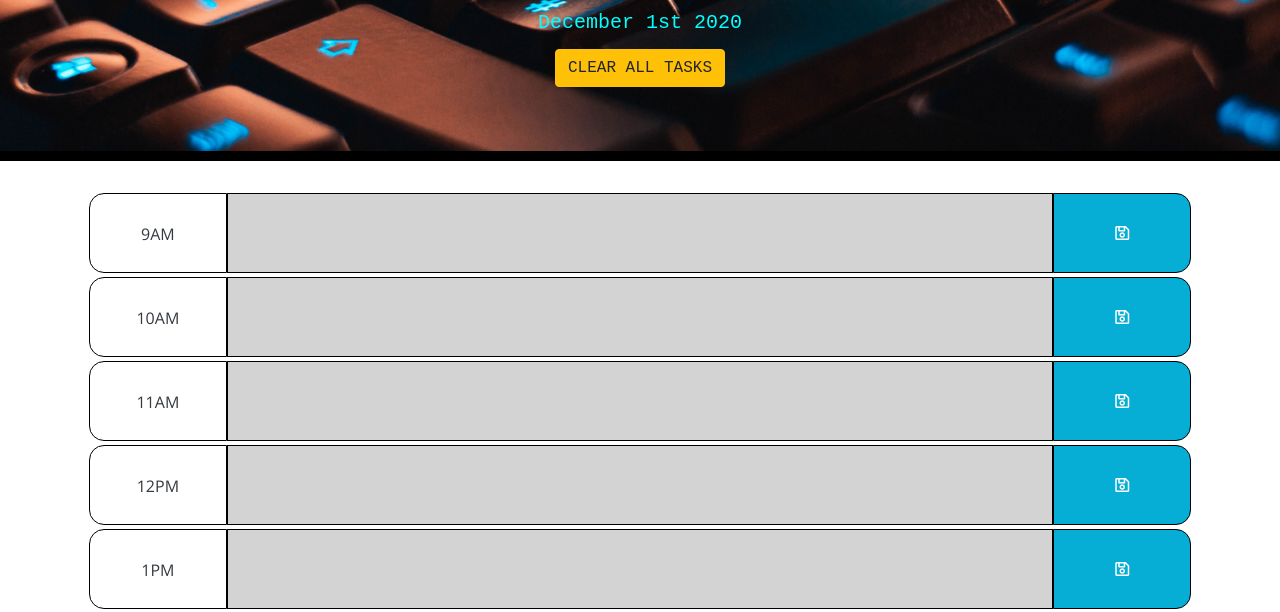
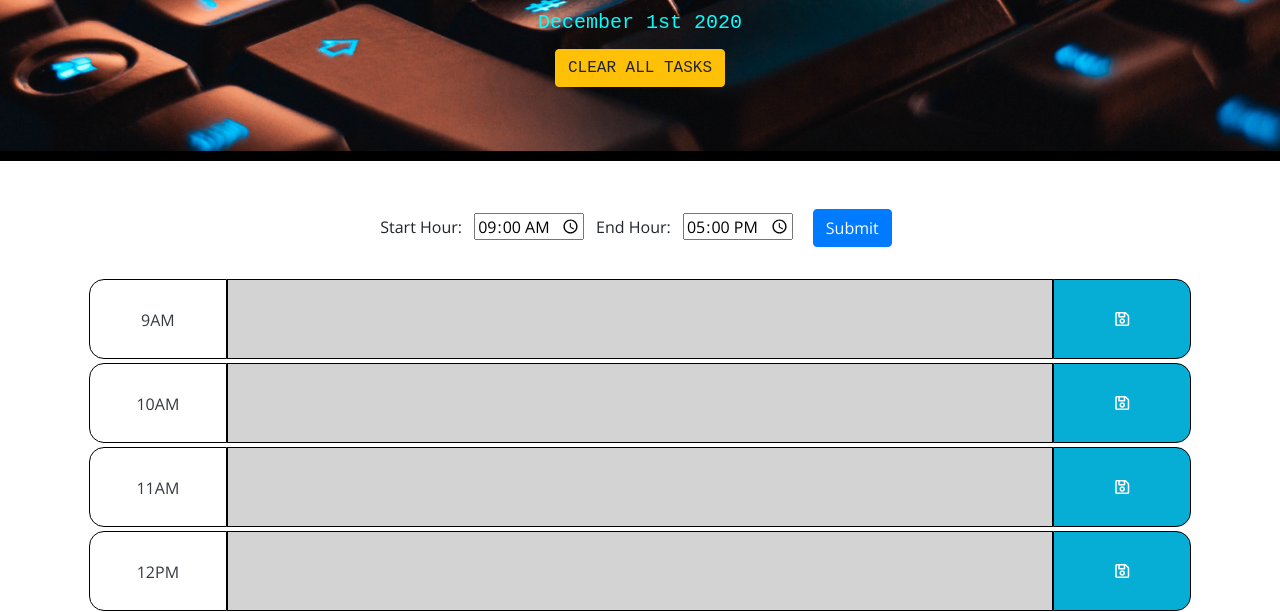
Before and after one commit to matthewdamron/work-day-scheduler, a plain HTML site: page index.html in a window 1280 px wide. Shown: the part 181-793 px from the top of the page. Drawn offline with nearby package versions, Linux system fonts and the light colour scheme; a web font is replaced by a local one.

Commit message:
add the ability to change start and end hours

```diff
--- a/assets/js/scheduler.js
+++ b/assets/js/scheduler.js
@@ -1,8 +1,45 @@
 // set array for hourly tasks
 var hourlyTasks = [];
 
+// setup selector for start time
+var startHourSelect = $('#startHour');
+var hourlyTasksStart = JSON.parse(localStorage.getItem("hourlyTasksStart"));
+if (!hourlyTasksStart) {
+    // set default time to 9
+    startHourSelect.val('09:00');
+    localStorage.setItem("hourlyTasksStart", JSON.stringify(startHourSelect.val()));
+    hourlyTasksStart = JSON.parse(localStorage.getItem("hourlyTasksStart"));
+}
+else {
+    startHourSelect.val(hourlyTasksStart);
+}
+
+// setup selector for end time
+var endHourSelect = $('#endHour');
+var hourlyTasksEnd = JSON.parse(localStorage.getItem("hourlyTasksEnd"));
+if (!hourlyTasksEnd) {
+    // set default time to 17
+    endHourSelect.val('17:00');
+    localStorage.setItem("hourlyTasksEnd", JSON.stringify(endHourSelect.val()));
+    hourlyTasksEnd= JSON.parse(localStorage.getItem("hourlyTasksEnd"));
+}
+else {
+    endHourSelect.val(hourlyTasksEnd);
+}
+
 // pull and display current date from moment
 $('#currentDay').text(moment().format('MMMM Do YYYY'));
+
+// option to change start and end hours of the day.
+var changeStartStopTime = function() {
+    if (startHourSelect.val() > endHourSelect.val() || endHourSelect.val() < startHourSelect.val()) {
+        alert('Start and End time cant be larger or smaller then each other! Typical work hours are 9AM to 5PM.')
+    }
+    else {
+        localStorage.setItem("hourlyTasksStart", JSON.stringify(startHourSelect.val()));
+        localStorage.setItem("hourlyTasksEnd", JSON.stringify(endHourSelect.val()));
+    }
+};
 
 // set description color based on the hour of the day
 var currentHour = function (taskDescription, hour) {
@@ -35,7 +72,7 @@ var currentHour = function (taskDescription, hour) {
 // function to create hour time blocks
 var setHoursOfDay = function() {
     // set hours of the day from 9 to 5
-    for (var hour = 9; hour < 18; hour++) {
+    for (var hour = hourlyTasksStart.substring(0, 2); hour <= hourlyTasksEnd.substring(0, 2); hour++) {
         // create <div> for hour block
         var taskDiv = $('<div>')
             .addClass('row m-1');
@@ -139,6 +176,18 @@ $('.saveBtn').on('click', function() {
     }
 });
 
+// $('#startHour').change('change', function() {
+    // localStorage.setItem("hourlyTasksStart", JSON.stringify(startHourSelect.val()));
+    // var startHourSplitVal = startHourSelect.val().split(":");
+    // var startHourSplit = startHourSplitVal[0];
+    // console.log('test');
+// });
+
+// $('#endHour').change('change', function() {
+    // localStorage.setItem("hourlyTasksEnd", JSON.stringify(endHourSelect.val()));
+    // console.log('test');
+// });
+
 // set time interval to reload the page every 15 min
 setInterval(function () {
     location.reload();
--- a/index.html
+++ b/index.html
@@ -44,6 +44,15 @@
       <button class="btn btn-warning" id="clearLocalStorage" onclick="clearLocalSotrage()">CLEAR ALL TASKS</button>
     </header>
     <div class="container">
+      <div class="text-center m-3">
+        <form>
+          <label class="m-2" for="startHour">Start Hour:</label>
+          <input type="time" name="startHour" id="startHour"></input>
+          <label class="m-2" for="endHour">End Hour:</label>
+          <input type="time" name="endHour" id="endHour"></input>
+          <button class="m-3 btn btn-primary" onclick="changeStartStopTime()">Submit</button>
+        </form>
+      </div>
       <!-- add hours here from javascript -->
     </div>
 
```
